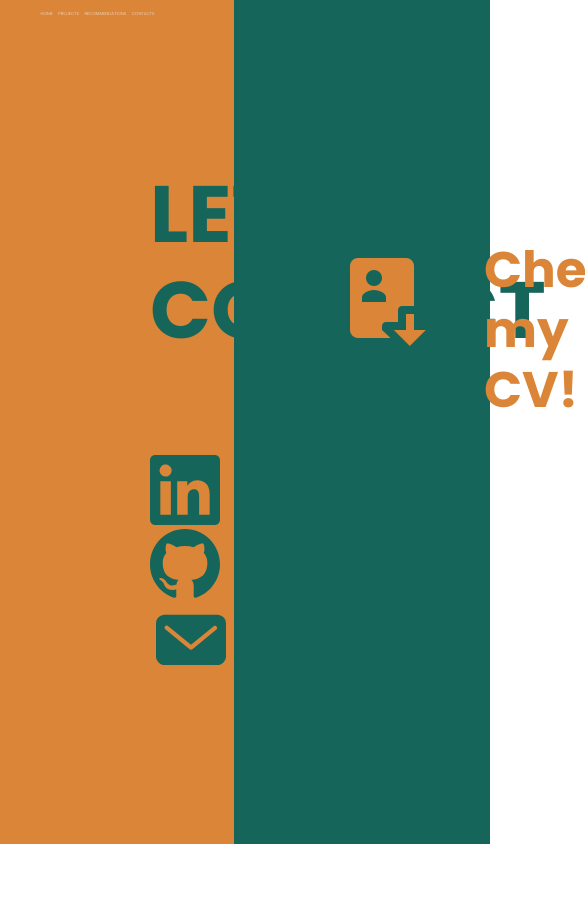
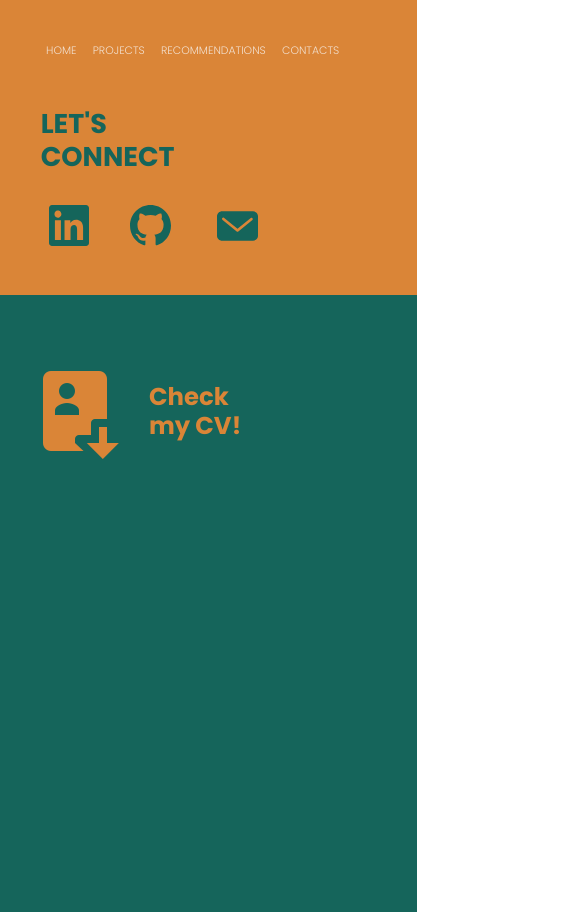
Before and after one commit to viviandemitry/new-portfolio, a React (Create React App) app: page /contacts in a window 390 px wide. Shown: the top 912 px of the page, 585 px wide, since content can reach past the window. Before the commit the page ends 844 px from the top, so only its background shows below. Built offline with nearby package versions, Linux system fonts and the light colour scheme.

Commit message:
responsive-pages

```diff
--- a/src/components/About/styles.js
+++ b/src/components/About/styles.js
@@ -5,6 +5,11 @@ import Photo from '../../assets/images/photo_home_page.png'
 
 
 const transitionImg = keyframes`
+    0% {  width: 50%; background-size: 100%; background-position: left 100% top 0; }
+    100% {  width: 68%; background-size: 135%; background-position: left 100% top 0; opacity: 30%;}
+`
+
+const transitionMobile = keyframes`
     0% {  width: 50%; background-size: 100%; background-position: left 100% top 0; }
     100% {  width: 68%; background-size: 135%; background-position: left 100% top 0; opacity: 30%;}
 `
@@ -23,54 +28,15 @@ export const Container = styled.div`
     animation-fill-mode: forwards;
 
     transition: all .7s ease-in-out;
+
+    @media ${device.mobileM}{
+        margin-top: ${px2vw(280)};
+        margin-left: ${px2vw(480)};
+        width: 100%;
+
+        animation-name: ${transitionMobile};
+        animation-duration: 3s;
+        animation-iteration-count: 1;
+        animation-fill-mode: forwards;
+    }
 `
-
-// export const TitleAbout = styled.h2`
-//     color: #DA8537;
-//     margin-left: 130px;
-//     margin-top: 10px;
-//     font-family: Playfair Display;
-//     font-size: 60px;
-//     font-style: normal;
-//     font-weight: 700;
-//     line-height: 120%; /* 72px */
-// `
-
-// export const AboutText = styled.p`
-//     margin-top: 200px;
-
-//     color: #15655B;
-//     font-family: Poppins;
-//     font-size: 16px;
-//     font-style: normal;
-//     font-weight: 400;
-//     line-height: 180%; /* 36px */
-
-// `
-// export const FirstTextLine = styled.div`
-//     margin-left: 280px;
-//     width: 55%;
-
-//     img{
-//         width: 10px;
-//         height: 10px;
-//     }
-// `
-// export const SecondTextLine = styled.div`
-//     margin-left: 310px;
-//     width: 55%;
-
-//     img{
-//         width: 10px;
-//         height: 10px;
-//     }
-// `
-// export const ThirdTextLine = styled.div`
-//     margin-left: 350px;
-//     width: 50%;
-
-//     img{
-//         width: 10px;
-//         height: 10px;
-//     }
-// `
--- a/src/components/Header/styles.js
+++ b/src/components/Header/styles.js
@@ -9,12 +9,22 @@ export const Container = styled.div`
     background-color: none;
     margin-top: ${px2vw(28)};
     margin-left: ${px2vw(140)};
+
+    @media ${device.mobileM}{
+      display: table-row;
+      width: 800px;
+    }
 `
 export const FirstContainer = styled.div`
     display: flex;
 `
 export const LastContainer = styled.div`
     justify-content: end;
+
+    @media ${device.mobileM}{
+        margin-top: ${px2vw(1000)};
+        margin-left: ${px2vw(-770)};
+    }
 `
 export const NavButton = styled.button`
     background: none;
@@ -33,6 +43,12 @@ export const NavButton = styled.button`
 
     &:hover {
         background-color: ${(props) => props.local === "/" || props.local === "/recommendations" ? "#DA8537;" : "#15655B;"};
+    }
+
+    @media ${device.mobileM}{
+      font-size: ${px2vw(40)};
+      padding: ${px2vw(30)};
+      margin-top: ${px2vw(100)};
     }
 `
 
@@ -59,4 +75,11 @@ export const AboutButton = styled.button`
         color: #15655B;
         font-weight: 400;
     }
+
+    @media ${device.mobileM}{
+      display: table-row;
+      padding: ${px2vw(30)} ${px2vw(100)};
+      font-size: ${px2vw(40)};
+      border-radius: 50% 50% 0 50%;
+    }
 `
--- a/src/utils/brakePoints.js
+++ b/src/utils/brakePoints.js
@@ -5,7 +5,7 @@ const size={
 }
 
 export const device = {
-    mobileM: `(min-width: ${size.mobileM})`,
-    tablet: `(min-width: ${size.tablet})`,
-    laptopL: `(min-width: ${size.laptopL})`
+    mobileM: `(max-width: ${size.mobileM})`,
+    tablet: `(max-width: ${size.tablet})`,
+    laptopL: `(max-width: ${size.laptopL})`
   };
--- a/src/views/Contacts/styles.js
+++ b/src/views/Contacts/styles.js
@@ -4,62 +4,108 @@ import { device } from "../../utils/brakePoints";
 
 export const Container = styled.div`
     display:flex;
-    width: 100%;
+    width: 100vw;
     height: 100vh;
     background: #DA8537;
+
+    @media ${device.mobileM}{
+        display:table-row;
+        /* flex-direction:column; */
+        border: solid red;
+        width: 100vw;
+        height: 100vh;
+    }
 `
 
 export const ContainerLeft = styled.div`
     width: 60%;
+
+    @media ${device.mobileM}{
+        display:table-row;
+        /* flex-direction:column; */
+        width: 100vw;
+        /* height: 100vh; */
+        /* flex-grow: 0; */
+        height: 35vh;
+    }
 `
 
 export const ContainerRight = styled.div`
     display: flex;
     width: 40%;
-    padding-top: 250px;
-    padding-left: 100px;
-    /* border-left: solid #15655B; */
+    padding-top: ${px2vw(250)};
+    padding-left: ${px2vw(100)};
     background-color:#15655B;
+
+    @media ${device.mobileM}{
+        width: 100vw;
+        /* height: 100vh; */
+        /* width: 100vw; */
+        /* flex-grow: 3; */
+        height:65vh;
+    }
 `
 
 export const Title = styled.h2`
-    padding-top: 100px;
-    padding-left: 150px;
+    padding-top: ${px2vw(100)};
+    padding-left: ${px2vw(150)};
 
     color: #15655B;
     font-family: Poppins;
-    font-size: 80px;
+    font-size: ${px2vw(80)};
     font-style: normal;
     font-weight: 700;
     line-height: 120%;
+
+    @media ${device.mobileM}{
+        margin-top: ${px2vw(300)};
+        font-size: ${px2vw(100)};
+    }
 `
 
 export const Icons = styled.div`
-    padding-top: 30px;
-    padding-left: 80px;
+    padding-top: ${px2vw(30)};
+    padding-left: ${px2vw(80)};
 
     img{
-        width: 70px;
-        height: 70px;
-        padding-left:70px;
+        width: ${px2vw(70)};
+        height: ${px2vw(70)};
+        padding-left:${px2vw(70)};
 
         &:hover{
-        width: 73px;
-        height: 73px;
+        width: ${px2vw(73)};
+        height: ${px2vw(73)};
+     }
     }
-  }
+
+    @media ${device.mobileM}{
+        margin-left: ${px2vw(-50)};
+        padding-right: ${px2vw(20)};
+
+        img{
+        width: ${px2vw(150)};
+        height: ${px2vw(150)};
+        padding-left:${px2vw(150)};
+      }
+    }
 `
 
 export const Link = styled.a`
     text-decoration: none;
 `
 export const RightText = styled.p`
-    margin-left: 150px;
-    margin-top: -110px;
+    margin-left: ${px2vw(150)};
+    margin-top: ${px2vw(-110)};
     color: #DA8537;
     font-family: Poppins;
-    font-size: 50px;
+    font-size: ${px2vw(50)};
     font-style: normal;
     font-weight: 700;
     line-height: 120%;
+
+    @media ${device.mobileM}{
+        margin-top: ${px2vw(-300)};
+        margin-left: ${px2vw(450)};
+        font-size: ${px2vw(90)};
+    }
 `
--- a/src/views/Home/styles.js
+++ b/src/views/Home/styles.js
@@ -9,6 +9,10 @@ export const Container = styled.div`
     display: flex;
 
     background: rgba(21, 101, 91, 0.95);
+
+    @media ${device.mobileM}{
+        display: table-row;
+    }
 `
 
 export const TextContainer = styled.div`
@@ -23,14 +27,19 @@ export const Title = styled.h2`
     margin-top: ${px2vw(179)};
     margin-left: ${px2vw(150)};
     margin-bottom: ${px2vw(10)};
-    /* margin-bottom: none; */
 
     color: #F2E0CF;
     font-family: Playfair Display;
     font-size: ${px2vw(70)};
     font-style: normal;
     font-weight: 700;
-    line-height: 120%; /* 108px */
+    line-height: 120%;
+
+    @media ${device.mobileM}{
+        margin-top: ${px2vw(-270)};
+        font-size: ${px2vw(90)};
+        width: ${px2vw(800)};
+    }
 `
 
 export const Text = styled.p`
@@ -44,7 +53,14 @@ export const Text = styled.p`
     font-style: normal;
     font-weight: 300;
     line-height: 180%; /* 36px */
+
+    @media ${device.mobileM}{
+        margin-top: ${px2vw(780)};
+        font-size: ${px2vw(40)};
+        width: ${px2vw(1100)};
+    }
 `
+
 export const TextColor = styled.span`
     color: #DA8537;
     padding: ${px2vw(15)};
@@ -59,8 +75,18 @@ export const ImgContainer = styled.div`
     img {
         width:100%;
         height: auto;
+
+        @media ${device.mobileM}{
+            border-radius: 0 50% 0 50%;
+        }
+    }
+
+    @media ${device.mobileM}{
+        margin-top: ${px2vw(280)};
+        margin-left: ${px2vw(480)};
     }
 `
+
 export const TextHiden = styled.span`
     color: #DA8537;
 `
@@ -70,71 +96,72 @@ export const TextABout = styled.div`
     display: table-row;
     width: 55%;
     height:90%;
-    margin-left: 800px;
+    margin-left: ${px2vw(800)};
 `
+
 export const TitleAbout = styled.h2`
     position: relative;
     color: #DA8537;
-    margin-top: 10px;
+    margin-top: ${px2vw(10)};
     font-family: Playfair Display;
-    font-size: 60px;
+    font-size: ${px2vw(60)};
     font-style: normal;
     font-weight: 700;
     line-height: 120%; /* 72px */
 
     &:hover{
-        font-size: 60.5px;
+        font-size: ${px2vw(60.5)};
     }
 `
 
 export const AboutText = styled.p`
-    margin-top: 80px;
+    margin-top: ${px2vw(80)};
     color: #F2E0CF;
     font-family: Poppins;
-    font-size: 16px;
+    font-size: ${px2vw(16)};
     font-style: normal;
     font-weight: 200;
     line-height: 180%; /* 36px */
 
 `
 export const FirstTextLine = styled.div`
-    margin-bottom: 20px;
-    margin-left: -100px;
+    margin-bottom: ${px2vw(20)};
+    margin-left: ${px2vw(-70)};
     width: 75%;
 
     img{
-        width: 10px;
-        height: 10px;
+        width: ${px2vw(10)};
+        height: ${px2vw(10)};
     }
 
     &:hover{
-        font-size: 16.3px;
+        font-size: ${px2vw(16.3)};
     }
 `
 export const SecondTextLine = styled.div`
-    margin-bottom: 20px;
-    margin-left: -50px;
+    margin-bottom: ${px2vw(20)};
+    margin-left: ${px2vw(-5)};
     width: 65%;
 
     img{
-        width: 10px;
-        height: 10px;
+        width: ${px2vw(10)};
+        height: ${px2vw(10)};
     }
 
     &:hover{
-        font-size: 16.3px;
+        font-size: ${px2vw(16.3)};
     }
 `
 export const ThirdTextLine = styled.div`
-    margin-left: 60px;
+    margin-left: ${px2vw(60)};
     width: 55%;
 
     img{
-        width: 10px;
-        height: 10px;
+        width: ${px2vw(10)};
+        height: ${px2vw(10)};
     }
 
     &:hover{
-        font-size: 16.3px;
+        font-size: ${px2vw(16.3)};
     }
 `
--- a/src/views/Projects/styles.js
+++ b/src/views/Projects/styles.js
@@ -13,22 +13,23 @@ export const Container = styled.div`
 export const Icons = styled.div`
     width: 100%;
     height: auto;
-    flex-shrink: 0;
-    padding-top: 80px;
-    /* padding-left: 150px; */
-    column-gap: 20px;
+    padding-top: ${px2vw(80)};
+    column-gap: ${px2vw(20)};
 
     background: #DA8537;
 
     img{
-        width: 70px;
-        height: 70px;
-        padding-left: 130px;
+        width: ${px2vw(70)};
+        height: ${px2vw(70)};
+        padding-left: ${px2vw(130)};
 
         &:hover{
         width: 65px;
         height: 65px;
      }
+    }
+
+    @media ${device.mobileM}{
 
     }
 `
--- a/src/views/Recommendations/styles.js
+++ b/src/views/Recommendations/styles.js
@@ -22,15 +22,14 @@ export const MainContainer = styled.div`
     }
 `
 export const Title = styled.h2`
-    width: 608px;
-    height: 142px;
-    flex-shrink: 0;
-    margin-top: 100px;
+    width: ${px2vw(608)};
+    height: ${px2vw(142)};
+    margin-top: ${px2vw(100)};
     margin-left: 150px;
 
     color: #DA8537;
     font-family: Playfair Display;
-    font-size: 40px;
+    font-size: ${px2vw(40)};
     font-style: normal;
     font-weight: 700;
     line-height: 180%;
@@ -42,35 +41,35 @@ export const ContentContainer = styled.div`
 
 export const ImgContainer = styled.div`
     display: table-row;
-    width: 310px;
-    height: 310px;
+    width: ${px2vw(310)};
+    height: ${px2vw(310)};
     flex-shrink: 0;
-    margin-left: 150px;
-    margin-bottom: 100px;
+    margin-left: ${px2vw(150)};
+    margin-bottom: ${px2vw(100)};
 
     background-color: #DA8537;
 
     img {
-        margin-left: 10px;
-        width: 300px;
-        height: 300px;
+        margin-left: ${px2vw(10)};
+        width: ${px2vw(300)};
+        height: ${px2vw(300)};
     }
 `
 export const ImgText = styled.p`
     color: #F2E0CF;
     font-weight: 300;
-    font-size: 15px;
+    font-size: ${px2vw(15)};
 `
 export const TextContainer = styled.p`
-    margin-left: 100px;
-    margin-top: 1px;
-    width: 500px;
+    margin-left: ${px2vw(100)};
+    margin-top: ${px2vw(1)};
+    width: ${px2vw(600)};
 
     color: #F2E0CF;
     font-weight: 300;
-    font-size: 25px;
+    font-size: ${px2vw(25)};
 
     img {
-        margin-bottom: 30px;
+        margin-bottom: ${px2vw(30)};
     }
 `
```
Also changed, not shown: src/App.css (line endings or trailing spaces).
